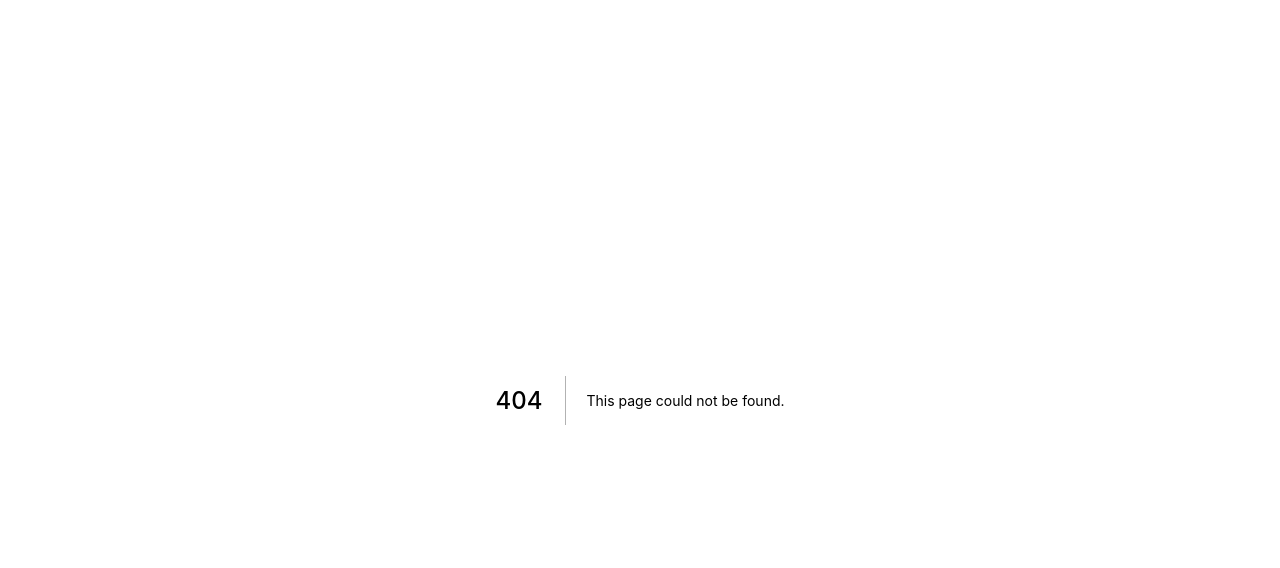
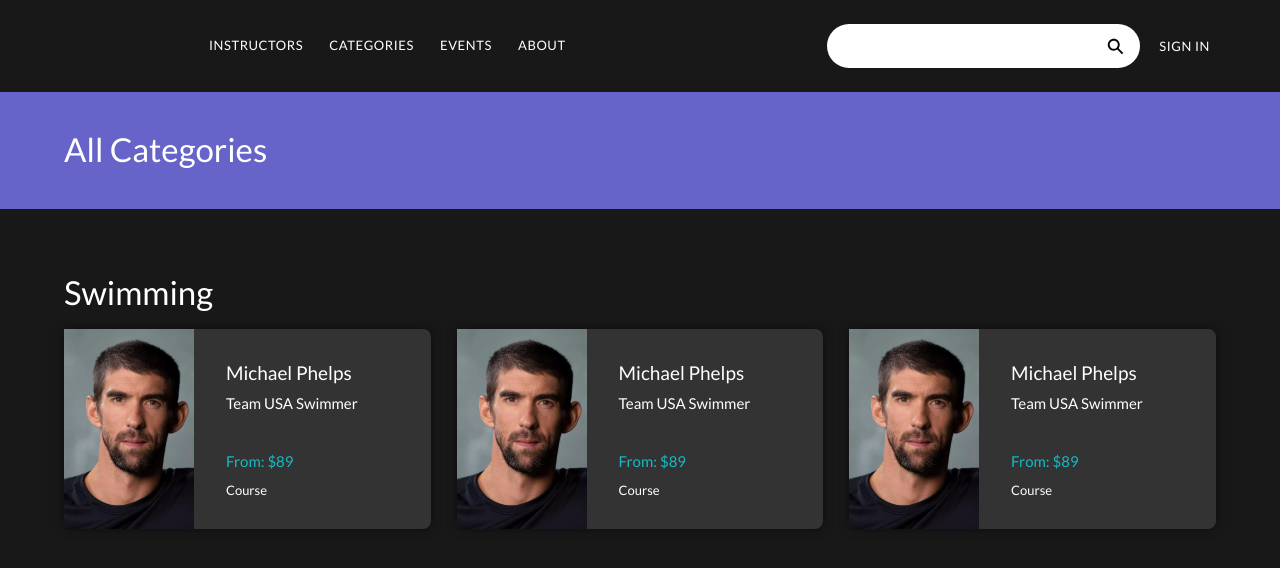
Before and after one commit to pa859/sports-website, a Next.js app: page /categories in a window 1280 px wide. Before the commit this address had no page. Shown: the top 568 px of the page. Built offline with nearby package versions, Linux system fonts and the light colour scheme.

Commit message:
add category page

```diff
--- a/components/nav.js
+++ b/components/nav.js
@@ -16,7 +16,7 @@
             <div className={styles.container}>
                 <div className={styles.navigation}>
                     <div className={styles.navigation_one}>
-                        <div className={styles.logo}>
+                        <div className={styles.logo} onClick={()=>{router.push('/')}}>
                             <svg xmlns="http://www.w3.org/2000/svg" width="30" height="30" viewBox="0 0 96 96"><switch><g><path fill='#181818' d="M12 28h72a4 4 0 0 0 0-8H12a4 4 0 0 0 0 8zm72 16H12a4 4 0 0 0 0 8h72a4 4 0 0 0 0-8zm0 24H12a4 4 0 0 0 0 8h72a4 4 0 0 0 0-8z" /></g></switch></svg>
                         </div>
                         <ul className={styles.navigation_list_one}>
--- /dev/null
+++ b/pages/categories.js
@@ -0,0 +1,80 @@
+import React from 'react'
+import Image from 'next/image'
+import Link from 'next/link'
+import Nav from '../components/nav'
+import styles from '../sass/layouts/categories.module.scss'
+
+function Categories() {
+    return (
+        <>
+            <Nav />
+            <div className={styles.wraper}>
+                <div className={styles.container}>
+                    <section className={styles.categories}>
+                        <h1>All Categories</h1>
+                    </section>
+                    <section className={styles._category}>
+                        <div className={styles._category_head}>
+                            <h2>Swimming</h2>
+                        </div>
+                        <div className={styles._category_bottom}>
+                            <div className={styles._category_container}>
+                                <Link href='/course'>
+                                    <a>
+                                         <div className={styles._instructor}>
+                                            <div className={styles._instructor_left}>
+                                                <Image src="/images/in1.png" width={130} height={200} style={{ height: "auto" }} />
+                                            </div>
+                                            <div className={styles._instructor_right}>
+                                                <div className={styles._instructor_right_one}>
+                                                    <p>Michael Phelps</p>
+                                                    <p>Team USA Swimmer</p>
+                                                </div>
+                                                <div className={styles._instructor_right_two}>
+                                                    <p>From: $89</p>
+                                                    <p>Course</p>
+                                                </div>
+                                            </div>
+                                        </div>
+                                    </a>
+                                </Link>
+                                <div className={styles._instructor}>
+                                    <div className={styles._instructor_left}>
+                                        <Image src="/images/in1.png" width={130} height={200} style={{ height: "auto" }} layout='fixed'/>
+                                    </div>
+                                    <div className={styles._instructor_right}>
+                                        <div className={styles._instructor_right_one}>
+                                            <p>Michael Phelps</p>
+                                            <p>Team USA Swimmer</p>
+                                        </div>
+                                        <div className={styles._instructor_right_two}>
+                                            <p>From: $89</p>
+                                            <p>Course</p>
+                                        </div>
+                                    </div>
+                                </div>
+                                <div className={styles._instructor}>
+                                    <div className={styles._instructor_left}>
+                                        <Image src="/images/in1.png" width={130} height={200} style={{ height: "auto" }} />
+                                    </div>
+                                    <div className={styles._instructor_right}>
+                                        <div className={styles._instructor_right_one}>
+                                            <p>Michael Phelps</p>
+                                            <p>Team USA Swimmer</p>
+                                        </div>
+                                        <div className={styles._instructor_right_two}>
+                                            <p>From: $89</p>
+                                            <p>Course</p>
+                                        </div>
+                                    </div>
+                                </div>
+                            </div>
+                        </div>
+                    </section>
+                </div>
+            </div>
+        </>
+    )
+}
+
+export default Categories
--- a/pages/courses.js
+++ b/pages/course.js
@@ -6,14 +6,14 @@
 function Course() {
   return (
     <>
-      <Nav/>
+      <Nav />
       <div className={styles._wraper}>
         <div className={styles.container}>
           <section className={styles.instructor}>
             <div className={styles.instructor_left}>
               <div>
                 <div className={styles.instructor_left_top}>
-                  <Image src='/images/IMAGEin1.png' height={407} width={407} style={{height: "auto"}}/>
+                  <Image src='/images/IMAGEin1.png' height={407} width={407} style={{ height: "auto" }} />
                 </div>
                 <div className={styles.instructor_left_top_tag}><p>Tags</p></div>
                 <div>
--- a/sass/layouts/instructors.module.scss
+++ b/sass/layouts/categories.module.scss
@@ -15,8 +15,12 @@
 }
 
 ._category {
-    padding-top: 3em;
+    padding-top: 4em;
     padding-inline: 5%;
+    & a {
+        text-decoration: none;
+        cursor: pointer;
+    }
 }
 
 ._category_head {
@@ -36,7 +40,7 @@
     display: grid;
     grid-template-columns: 1fr;
     grid-auto-rows: auto;
-    gap: 2em;
+    gap: 1.6em;
 }
 
 ._instructor {
@@ -60,7 +64,7 @@
             font-family: 'Lato';
             font-style: normal;
             font-weight: 400;
-            font-size: 1.1875rem;
+            font-size: min(4vw, 1.1875rem);
             line-height: 1.3em;
             margin-bottom: 0.3em;
             /* or 121% */
@@ -70,7 +74,7 @@
             font-family: 'Lato';
             font-style: normal;
             font-weight: 400;
-            font-size: 0.9375rem;
+            font-size: min(3vw, 0.9375rem);
             line-height: 1.6em;
 
             /* identical to box height, or 160% */
@@ -83,7 +87,7 @@
             font-family: 'Lato';
             font-style: normal;
             font-weight: 400;
-            font-size: 0.9375rem;
+            font-size: min(4vw, 0.9375rem);
             line-height: 187%;
             /* identical to box height, or 187% */
             margin-bottom: 0.5em;
@@ -94,7 +98,7 @@
             font-family: 'Lato';
             font-style: normal;
             font-weight: 400;
-            font-size: 0.8125rem;
+            font-size: min(4vw, 0.8125rem);
             line-height: 110%;
             /* identical to box height, or 110% */
             text-transform: capitalize;
```
Also changed, not shown: pages/instructors.js (deleted, +0 -75 lines), sass/layouts/home.module.scss (+13 -0 lines), public/images/in1.png (added).
